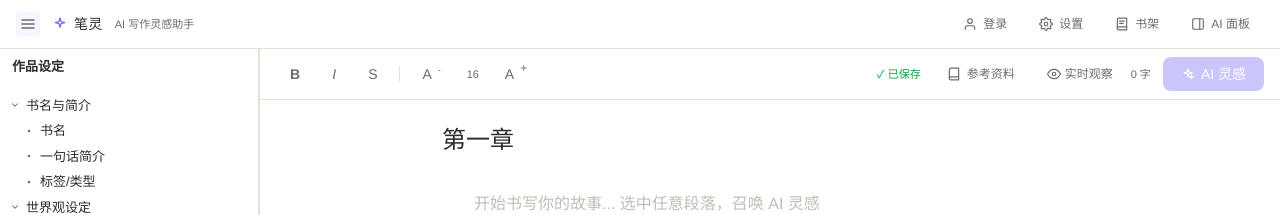
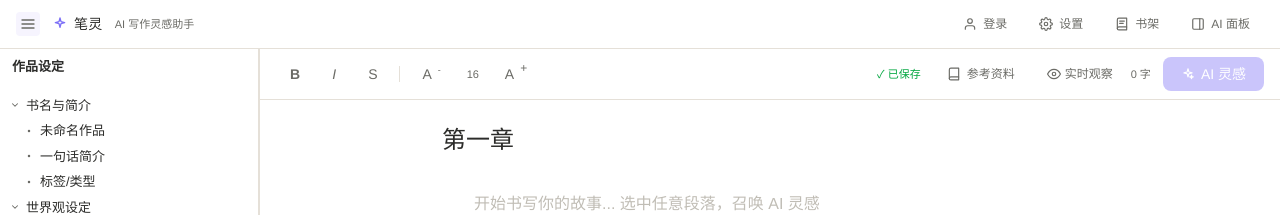
Before and after one commit to xb2277/novel-ai, a React (Vite) app: page / in a window 1280 px wide. Shown: the top 215 px of the page. Built offline with nearby package versions, Linux system fonts and the light colour scheme.

Commit message:
fix: 左侧「书名」节点随小说标题联动显示

```diff
--- a/src/components/LeftSidebar.tsx
+++ b/src/components/LeftSidebar.tsx
@@ -65,7 +65,7 @@ export default function LeftSidebar() {
 // ===== Outline Tree =====
 
 function OutlineTree() {
-  const { outlines, selectedOutlineNodeId, addOutlineNode, updateOutlineNode, removeOutlineNode, toggleOutlineNode, setSelectedOutlineNodeId, toggleReference, setNovelTitle } = useStore()
+  const { outlines, novelTitle, selectedOutlineNodeId, addOutlineNode, updateOutlineNode, removeOutlineNode, toggleOutlineNode, setSelectedOutlineNodeId, toggleReference, setNovelTitle } = useStore()
   const [editingId, setEditingId] = useState<string | null>(null)
   const [editTitle, setEditTitle] = useState('')
 
@@ -150,7 +150,9 @@ function OutlineTree() {
               onClick={(e) => e.stopPropagation()}
             />
           ) : (
-            <span className="flex-1 truncate text-[var(--color-text)]">{node.title}</span>
+            <span className="flex-1 truncate text-[var(--color-text)]">
+              {node.title === '书名' && novelTitle ? novelTitle : node.title}
+            </span>
           )}
 
           <span className="flex items-center gap-0.5 opacity-0 group-hover:opacity-100 transition-opacity shrink-0">
```
